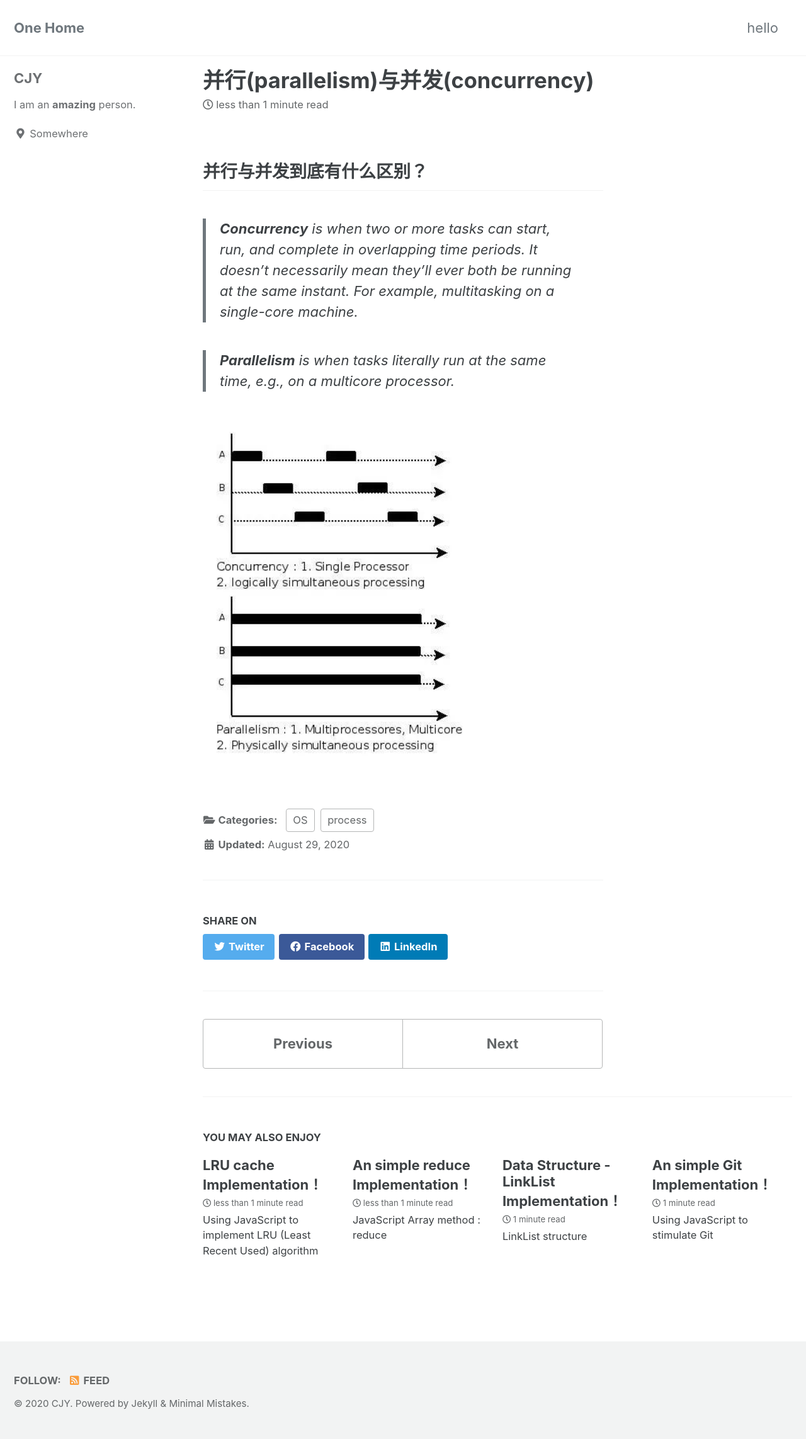
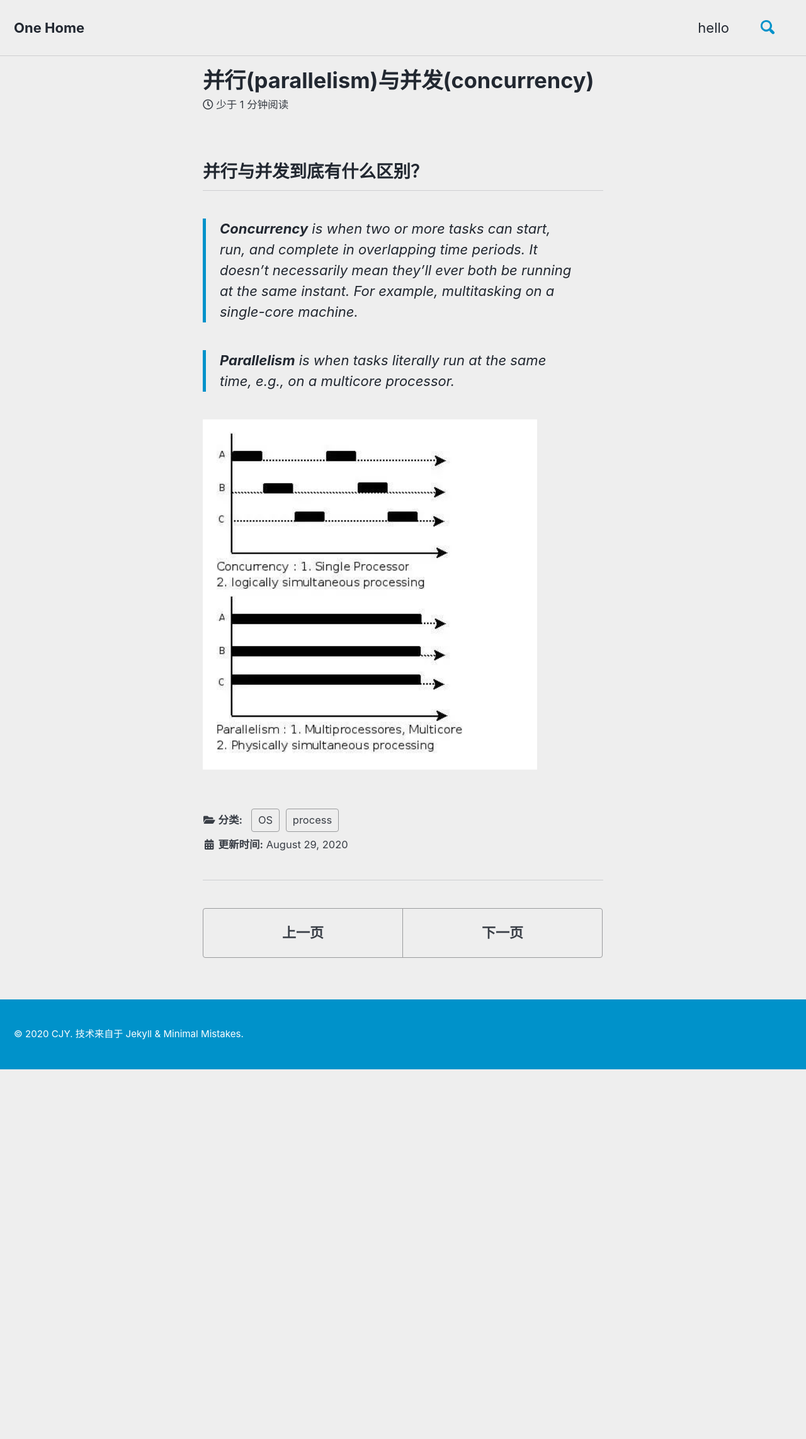
Before and after one commit to Facefall/myblog, a Jekyll site: the page built from _posts/2020-08-29-parral-and-concurrency.md, in a window 1280 px wide. Shown: the whole page at 63% size. Built offline with Jekyll 4.4.1, drawn with Linux system fonts in a browser that asks for light colours; cached includes are drawn as plain includes; after the commit the page ends 1698 px from its top, so only the background shows below that.

```diff
--- a/_config.yml
+++ b/_config.yml
@@ -12,10 +12,11 @@
 
 # theme                  : "minimal-mistakes-jekyll"
 # remote_theme           : "mmistakes/minimal-mistakes"
-minimal_mistakes_skin    : "default" # "air", "aqua", "contrast", "dark", "dirt", "neon", "mint", "plum", "sunrise"
+minimal_mistakes_skin    : "air" #air mint
+# "air", "aqua", "contrast", "dark", "dirt", "neon", "mint", "plum", "sunrise"
 
 # Site Settings
-locale                   : "en-US"
+locale                   : "zh-CN"
 title                    : "One Home"
 title_separator          : "-"
 subtitle                 : # site tagline that appears below site title in masthead
@@ -27,7 +28,7 @@ repository               : # GitHub username/repo-name e.g. "mmistakes/minimal-m
 teaser                   : # path of fallback teaser image, e.g. "/assets/images/500x300.png"
 logo                     : # path of logo image to display in the masthead, e.g. "/assets/images/88x88.png"
 masthead_title           : # overrides the website title displayed in the masthead, use " " for no title
-# breadcrumbs            : false # true, false (default)
+breadcrumbs              : false # true, false (default)
 words_per_minute         : 200
 comments:
   provider               : # false (default), "disqus", "discourse", "facebook", "staticman", "staticman_v2", "utterances", "custom"
@@ -49,10 +50,11 @@ comments:
 reCaptcha:
   siteKey                :
   secret                 :
-atom_feed:
-  path                   : # blank (default) uses feed.xml
-search                   : # true, false (default)
-search_full_content      : # true, false (default)
+
+# atom_feed:
+  # path                   : # blank (default) uses feed.xml
+search                   : true # true, false (default)
+search_full_content      : true # true, false (default)
 search_provider          : # lunr (default), algolia, google
 algolia:
   application_id         : # YOUR_APPLICATION_ID
@@ -94,50 +96,50 @@ analytics:
 # Site Author
 author:
   name             : "CJY"
-  avatar           : # path of avatar image, e.g. "/assets/images/bio-photo.jpg"
-  bio              : "I am an **amazing** person."
-  location         : "Somewhere"
-  email            :
-  links:
-    - label: "Email"
-      icon: "fas fa-fw fa-envelope-square"
-      # url: "mailto:your.name@email.com"
-    - label: "Website"
-      icon: "fas fa-fw fa-link"
+  avatar           : "/assets/img/avator.png" # path of avatar image, e.g. "/assets/images/bio-photo.jpg"
+  bio              : "一个普通人"
+  location         : "China"
+  email            : "3108999582@qq.com"
+  # links:
+  #   - label: "Email"
+  #     icon: "fas fa-fw fa-envelope-square"
+  #     url: "3108999582@QQ.com"
+    # - label: "Website"
+      # icon: "fas fa-fw fa-link"
       # url: "https://your-website.com"
-    - label: "Twitter"
-      icon: "fab fa-fw fa-twitter-square"
+    # - label: "Twitter"
+      # icon: "fab fa-fw fa-twitter-square"
       # url: "https://twitter.com/"
-    - label: "Facebook"
-      icon: "fab fa-fw fa-facebook-square"
+    # - label: "Facebook"
+      # icon: "fab fa-fw fa-facebook-square"
       # url: "https://facebook.com/"
-    - label: "GitHub"
-      icon: "fab fa-fw fa-github"
+    # - label: "GitHub"
+      # icon: "fab fa-fw fa-github"
       # url: "https://github.com/"
-    - label: "Instagram"
-      icon: "fab fa-fw fa-instagram"
+    # - label: "Instagram"
+      # icon: "fab fa-fw fa-instagram"
       # url: "https://instagram.com/"
 
 # Site Footer
-footer:
-  links:
-    - label: "Twitter"
-      icon: "fab fa-fw fa-twitter-square"
-      # url:
-    - label: "Facebook"
-      icon: "fab fa-fw fa-facebook-square"
-      # url:
-    - label: "GitHub"
-      icon: "fab fa-fw fa-github"
-      # url:
-    - label: "GitLab"
-      icon: "fab fa-fw fa-gitlab"
-      # url:
-    - label: "Bitbucket"
-      icon: "fab fa-fw fa-bitbucket"
-      # url:
-    - label: "Instagram"
-      icon: "fab fa-fw fa-instagram"
+# footer:
+  # links:
+    # - label: "Twitter"
+    #   icon: "fab fa-fw fa-twitter-square"
+    #   # url:
+    # - label: "Facebook"
+    #   icon: "fab fa-fw fa-facebook-square"
+    #   # url:
+    # - label: "GitHub"
+    #   icon: "fab fa-fw fa-github"
+    #   # url:
+    # - label: "GitLab"
+    #   icon: "fab fa-fw fa-gitlab"
+    #   # url:
+    # - label: "Bitbucket"
+    #   icon: "fab fa-fw fa-bitbucket"
+    #   # url:
+    # - label: "Instagram"
+    #   icon: "fab fa-fw fa-instagram"
       # url:
 
 
@@ -274,8 +276,8 @@ defaults:
       type: posts
     values:
       layout: single
-      author_profile: true
+      author_profile: false
       read_time: true
       comments: # true
-      share: true
-      related: true
+      share: false
+      related: false
--- a/_includes/footer.html
+++ b/_includes/footer.html
@@ -1,4 +1,4 @@
-<div class="page__footer-follow">
+<!-- <div class="page__footer-follow">
   <ul class="social-icons">
     {% if site.data.ui-text[site.locale].follow_label %}
       <li><strong>{{ site.data.ui-text[site.locale].follow_label }}</strong></li>
@@ -14,6 +14,6 @@
 
     <li><a href="{% if site.atom_feed.path %}{{ site.atom_feed.path }}{% else %}{{ '/feed.xml' | relative_url }}{% endif %}"><i class="fas fa-fw fa-rss-square" aria-hidden="true"></i> {{ site.data.ui-text[site.locale].feed_label | default: "Feed" }}</a></li>
   </ul>
-</div>
+</div> -->
 
 <div class="page__footer-copyright">&copy; {{ site.time | date: '%Y' }} {{ site.name | default: site.title }}. {{ site.data.ui-text[site.locale].powered_by | default: "Powered by" }} <a href="https://jekyllrb.com" rel="nofollow">Jekyll</a> &amp; <a href="https://mademistakes.com/work/minimal-mistakes-jekyll-theme/" rel="nofollow">Minimal Mistakes</a>.</div>
```
Also changed, not shown: assets/img/avator.png (added).
